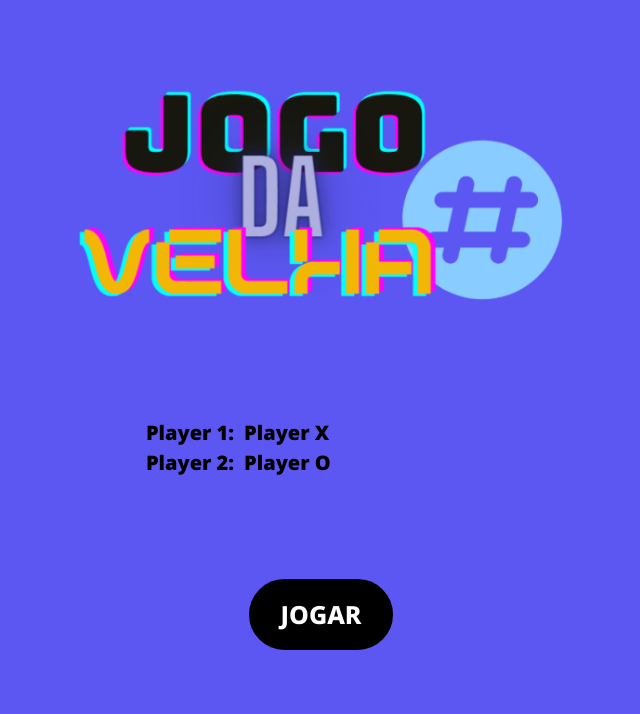
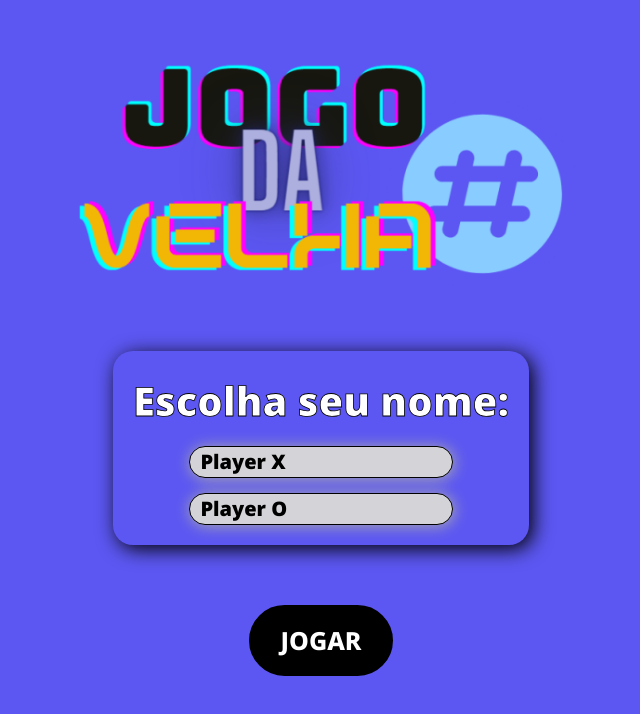
Before and after one commit to Assombrolisis/jogoDaVelha, a React (Vite) app: page / in a window 1280 px wide. Shown: the top 714 px of the page, without its empty margins (319-959 px from the left). Built offline with nearby package versions, Linux system fonts and the light colour scheme.

Commit message:
Feat -> Estilização função "escolha seu nome"

```diff
--- a/src/pages/home/Home.css
+++ b/src/pages/home/Home.css
@@ -49,14 +49,36 @@ button{
     display: grid;
     grid-template-columns: 1fr, 1fr;
     align-items: center;
-    padding: 1.5rem;
+    padding: 2rem;
+    box-shadow: 4px 4px 20px #000;
+    border-radius: 20px;
+    align-items: center;
+    justify-content: center;
 }
 .players p{
     font-size: 2rem;
 }
 .players input{
     padding-left: 1rem;
-    background-color: #5c57f2;
+    background-color: #d4d4d8;
+    box-shadow: 1px 1px 15px #aaa;
+    margin-top: 15px;
+    border-radius: 20px;
+    margin-left: 15%;
+    border: 1px solid black
+}
+
+.players p :hover{
+    transform: scale(1.05);
+    transition: 0.2s;
+}
+
+
+h4{
+  font-size: 4rem;
+  color: white;
+  -webkit-text-stroke-width: 0.8px;
+  -webkit-text-stroke-color: #000;
 }
 
 @media (max-width: 2560px){
--- a/src/pages/home/Home.jsx
+++ b/src/pages/home/Home.jsx
@@ -26,8 +26,8 @@ function Home() {
           <img src="src\img\logo.png" alt="Logo" />
         </picture>
         <div className="players">
+          <h4>Escolha seu nome:</h4>
           <p>
-            Player 1:
             <input
               type="text"
               placeholder="Player X"
@@ -36,10 +36,9 @@ function Home() {
             />
           </p>
           <p>
-            Player 2:
             <input
               type="text"
-              placeholder="Player O"
+              placeholder="Player 0"
               value={player2}
               onChange={handleInputChange2}
             />
```
